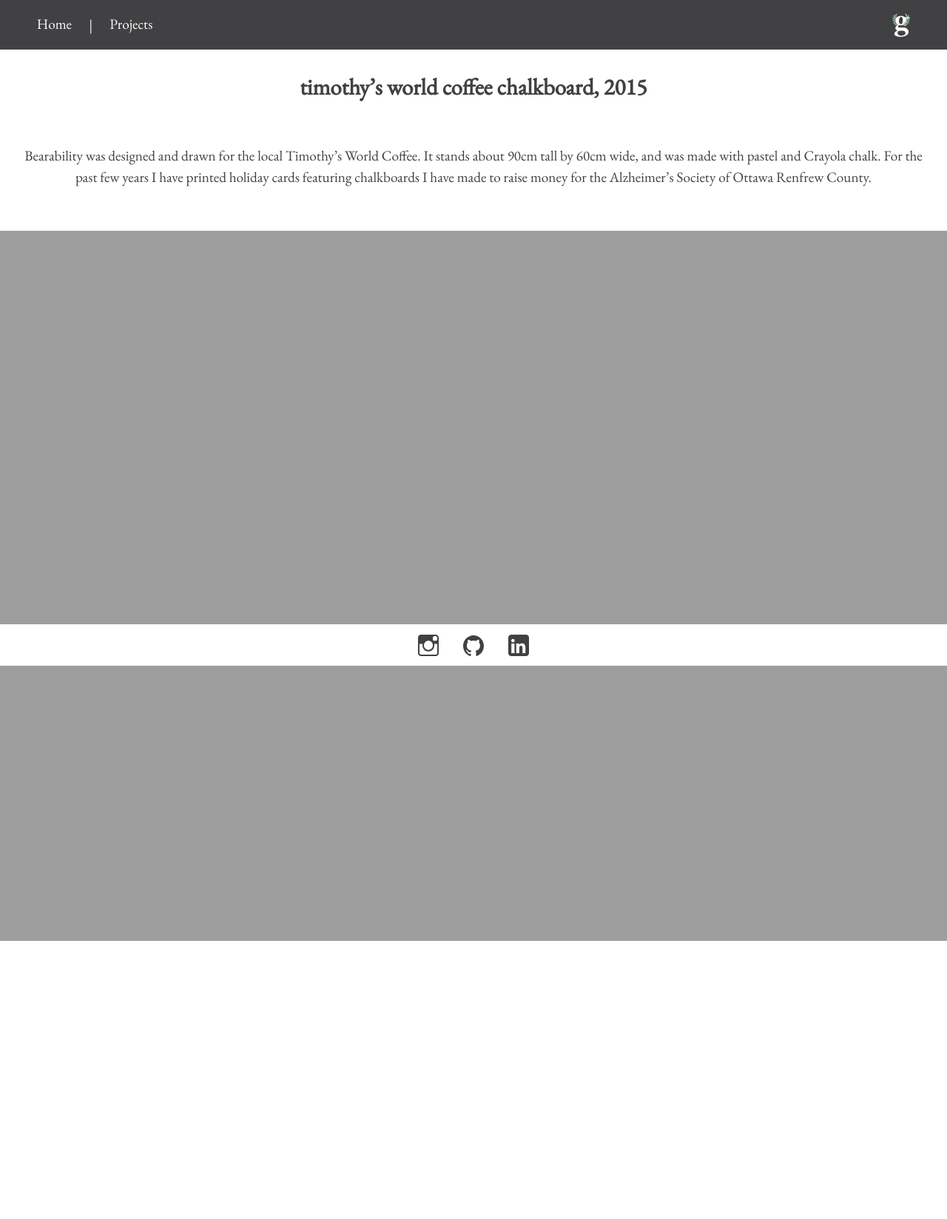
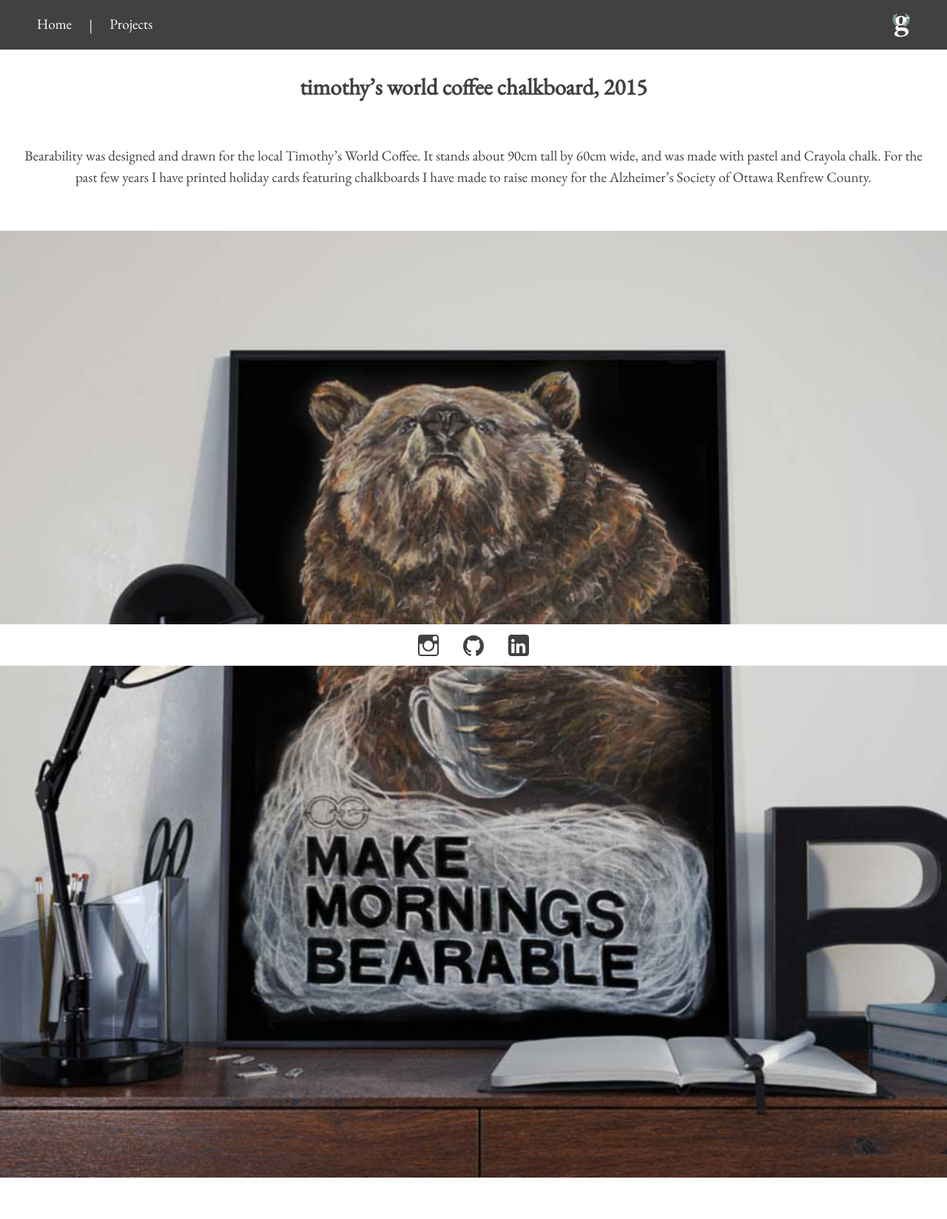
Before and after one commit to ca1tlin22/caitlingagne.work, a Jekyll site: the page built from project-three.html, in a window 1280 px wide. Shown: the whole page at 74% size. Built offline with Jekyll 4.4.1, drawn with Linux system fonts in a browser that asks for light colours; before the commit the page ends 1328 px from its top, so only the background shows below that.

Commit message:
Image closed quotes

```diff
--- a/project-three.html
+++ b/project-three.html
@@ -8,5 +8,5 @@ layout: default-two
       <p>Bearability was designed and drawn for the local Timothy’s World Coffee. It stands about 90cm tall by 60cm wide, and was made with pastel and Crayola chalk.
         For the past few years I have printed holiday cards featuring chalkboards I have made to raise money for the Alzheimer’s Society of Ottawa Renfrew County.</p>
     </div>
-        <img class="project unit unit-xs-1 unit-s-1 unit-m-1 unit-l-1" src="{{sitebase.url}}/img/bear.jpg alt="A chalkboard illustration of a bear drinking coffee with the words make mornings bearable written underneath.">
+        <img class="project unit unit-xs-1 unit-s-1 unit-m-1 unit-l-1" src="{{sitebase.url}}/img/bear.jpg" alt="A chalkboard illustration of a bear drinking coffee with the words make mornings bearable written underneath.">
   </div>
```
